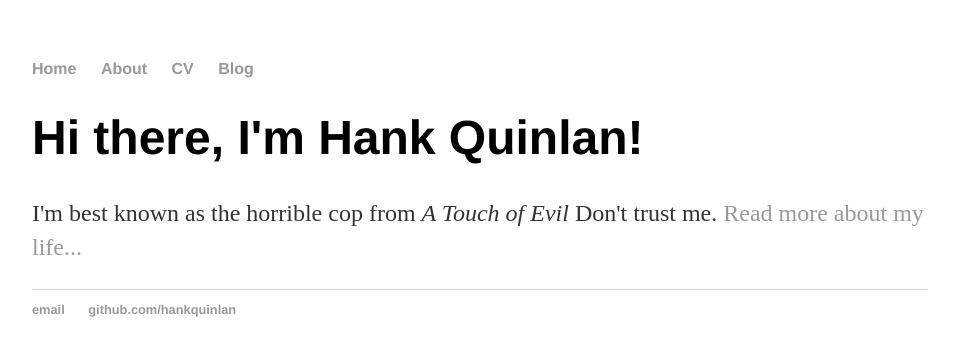
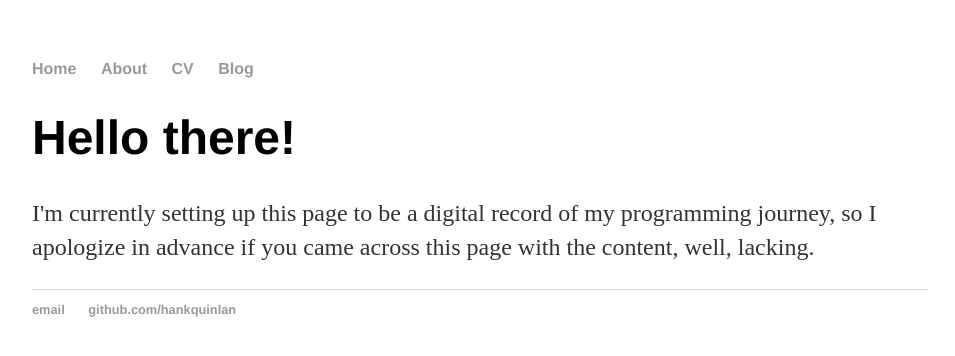
Before and after one commit to mgarbayona/mgarbayona.github.io, a Jekyll site: the page built from index.html, in a window 1280 px wide. Shown: the top 356 px of the page, without its empty margins (160-1115 px from the left). Built offline with Jekyll 4.4.1, drawn with Linux system fonts in a browser that asks for light colours.

Commit message:
Updated content

```diff
--- a/index.html
+++ b/index.html
@@ -1,8 +1,8 @@
 ---
 layout: default
-title: Hank Quinlan, Horrible Cop
+title: mgarbayona.github.io | Michael Bayona
 ---
 <div class="blurb">
-	<h1>Hi there, I'm Hank Quinlan!</h1>
-	<p>I'm best known as the horrible cop from <em>A Touch of Evil</em> Don't trust me. <a href="/about">Read more about my life...</a></p>
+	<h1>Hello there!</h1>
+	<p>I'm currently setting up this page to be a digital record of my programming journey, so I apologize in advance if you came across this page with the content, well, lacking.</p>
 </div><!-- /.blurb -->
```
